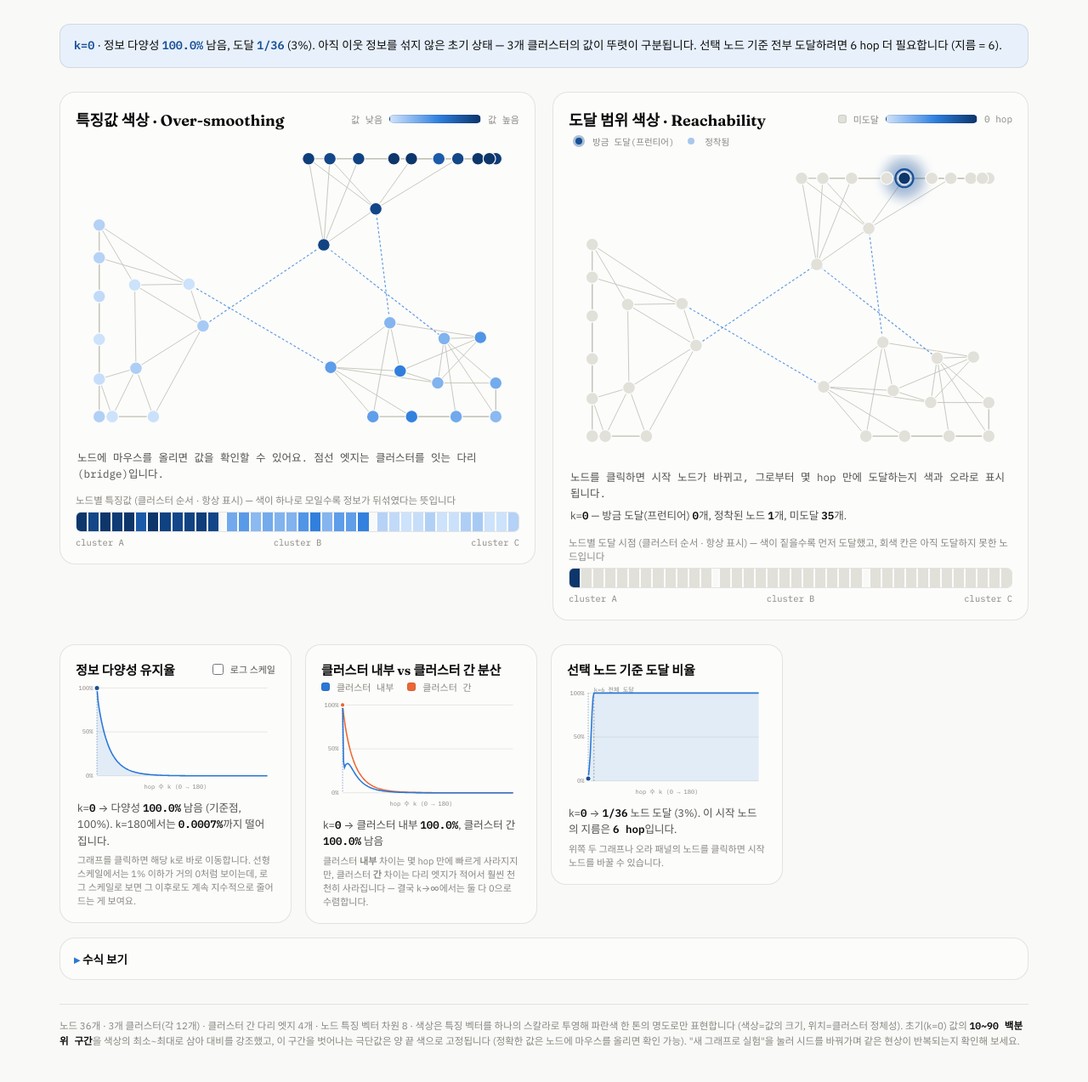
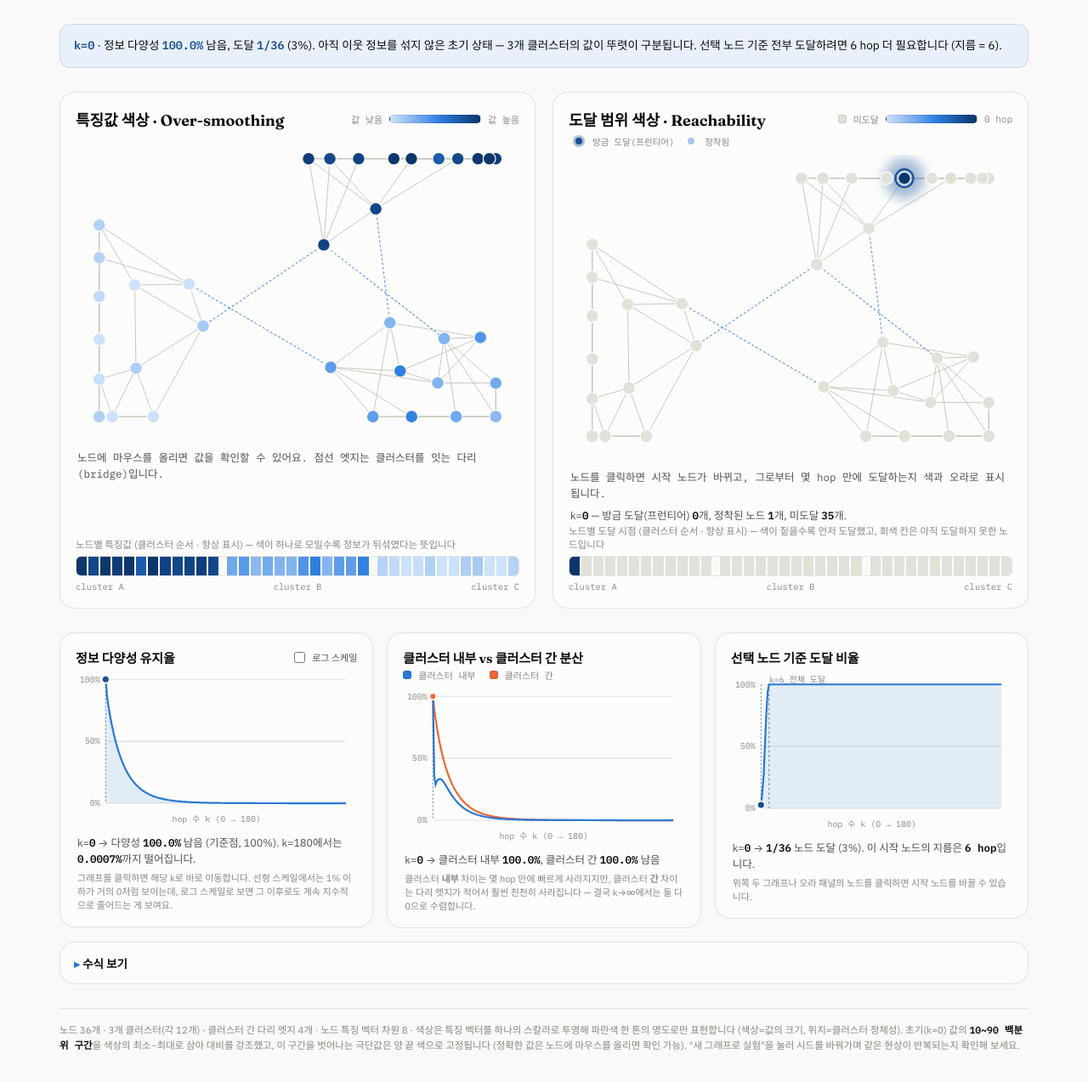
Before and after one commit to sqine/hop-diffusion-lab, a plain HTML site: page index.html in a window 1280 px wide. Shown: the part 347-1620 px from the top of the page at 85% size. Drawn offline with Linux system fonts and the light colour scheme.

Commit message:
Match dual-graph card heights, resize results row to 3 columns
The two graph cards now stretch to equal height with their per-node
strips bottom-aligned, and the results row below (now 3 cards since
the aura panel merged into the reach graph) uses an explicit 3-column
grid instead of auto-fit sizing.

```diff
--- a/index.html
+++ b/index.html
@@ -198,16 +198,26 @@
     display: grid;
     grid-template-columns: 1fr 1fr;
     gap: 20px;
-    align-items: start;
+    align-items: stretch;
   }
   @media (max-width: 900px){
     .dual-graph{ grid-template-columns: 1fr; }
   }
+  .dual-graph > .graph-card{
+    display: flex;
+    flex-direction: column;
+  }
+  .dual-graph > .graph-card > .value-strip-wrap{
+    margin-top: auto;
+  }
   .results-grid{
     display: grid;
-    grid-template-columns: repeat(auto-fit, minmax(270px, 1fr));
+    grid-template-columns: repeat(3, 1fr);
     gap: 16px;
     align-items: start;
+  }
+  @media (max-width: 760px){
+    .results-grid{ grid-template-columns: 1fr; }
   }
   .results-grid > details.formula-details{
     grid-column: 1 / -1;
```
